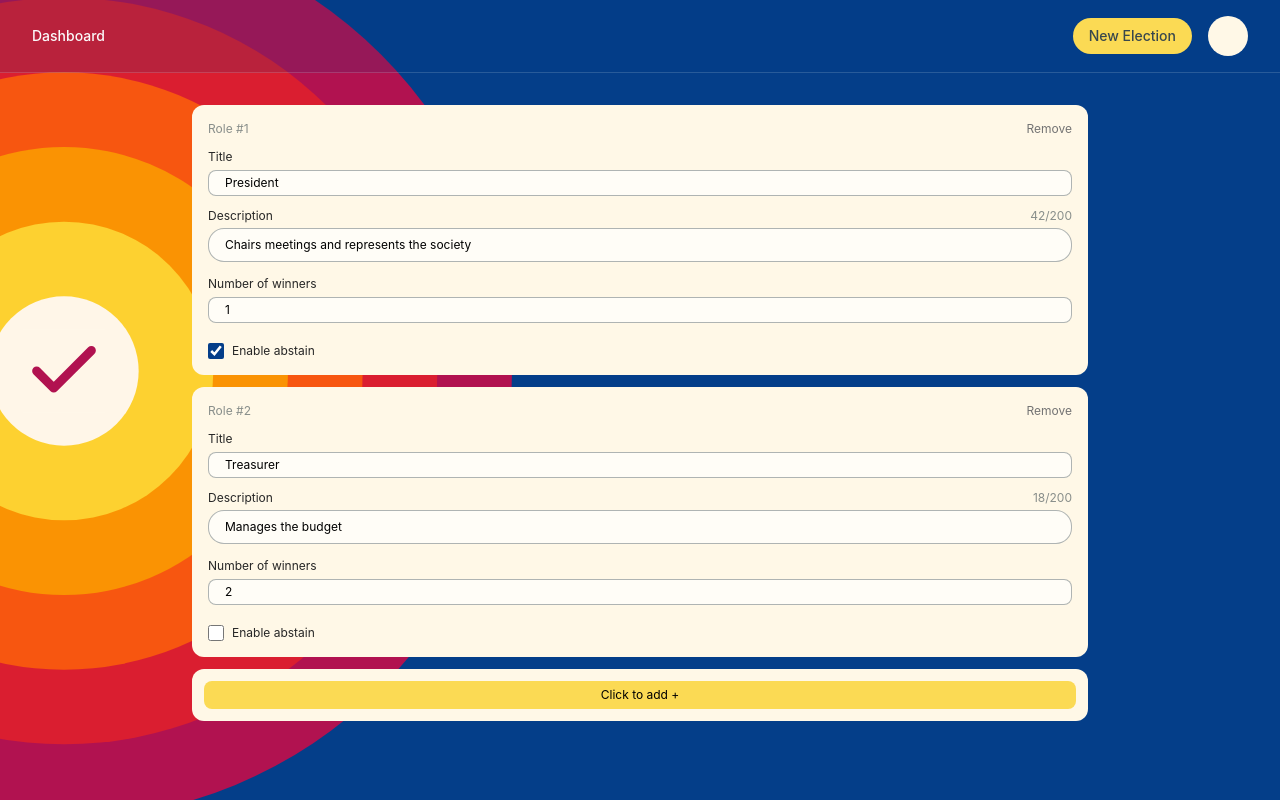
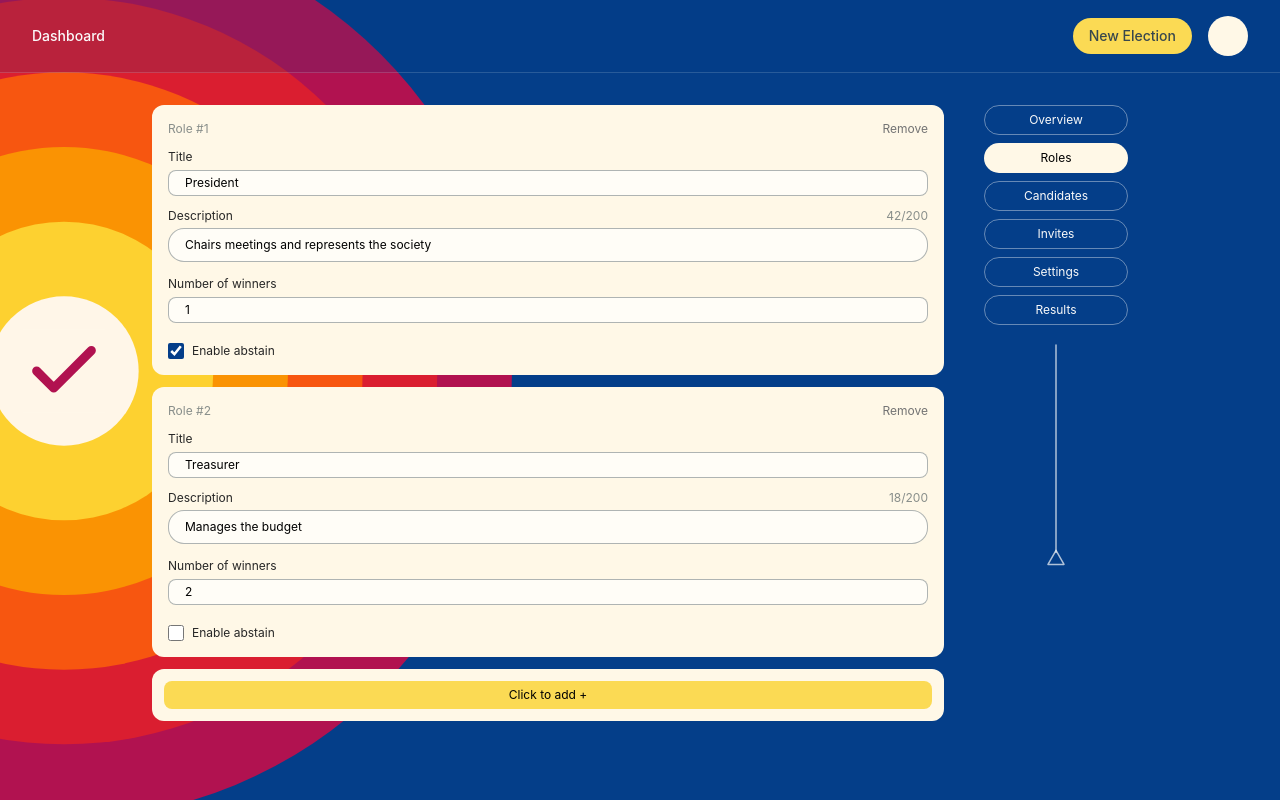
Before and after one commit to devsoc-unsw/trainee-chainsaw-man-26t2, a React (Vite) app in the folder client/: page /elections/1/roles in a window 1280 px wide. Built offline with nearby package versions, Linux system fonts and the light colour scheme.

Commit message:
Add nav bar with pull cord

```diff
--- /dev/null
+++ b/client/src/components/PullCord.tsx
@@ -0,0 +1,174 @@
+import { useEffect, useRef } from "react";
+// courtesy of verlet integration inspired by https://codepen.io/rudtjd2548/pen/rNrxopK
+
+const SEGMENTS = 14;
+const GRAVITY = 0.5;
+const DAMPING = 0.985;
+const STIFFNESS = 6;
+const ANCHOR = { x: 72, y: 0 };
+
+const BREEZE_RADIUS = 140;
+const BREEZE_FORCE = 0.7;
+
+type Point = { x: number; y: number; px: number; py: number };
+
+export function PullCord({
+    open,
+    onToggle,
+    length,
+    pointer,
+}: {
+    open: boolean;
+    onToggle: () => void;
+    length: number;
+    pointer: { x: number; y: number } | null;
+}) {
+    const svgRef = useRef<SVGSVGElement>(null);
+    const lineRef = useRef<SVGPolylineElement>(null);
+    const handleRef = useRef<SVGGElement>(null);
+
+    const points = useRef<Point[]>([]);
+    const pointerRef = useRef<{ x: number; y: number } | null>(null);
+    pointerRef.current = pointer;
+    const segLen = useRef(length / (SEGMENTS - 1));
+    const targetSegLen = useRef(length / (SEGMENTS - 1));
+
+    targetSegLen.current = length / (SEGMENTS - 1);
+
+    if (points.current.length === 0) {
+        points.current = Array.from({ length: SEGMENTS }, (_, i) => ({
+            x: ANCHOR.x,
+            y: ANCHOR.y + i * segLen.current,
+            px: ANCHOR.x,
+            py: ANCHOR.y + i * segLen.current,
+        }));
+    }
+
+    useEffect(() => {
+        let frame = 0;
+
+        const tick = () => {
+            const pts = points.current;
+            segLen.current += (targetSegLen.current - segLen.current) * 0.06;
+            const rest = segLen.current;
+            const rect = svgRef.current?.getBoundingClientRect();
+            const local =
+                pointerRef.current && rect
+                    ? {
+                        x: pointerRef.current.x - rect.left,
+                        y: pointerRef.current.y - rect.top,
+                    }
+                    : null;
+
+            for (let i = 1; i < pts.length; i++) {
+                const p = pts[i];
+                const vx = (p.x - p.px) * DAMPING;
+                const vy = (p.y - p.py) * DAMPING;
+                p.px = p.x;
+                p.py = p.y;
+                p.x += vx;
+                p.y += vy + GRAVITY;
+
+                // The rope leans toward the cursor — nearer is stronger, and
+                // lower segments swing more because they're less constrained.
+                if (local) {
+                    const dx = local.x - p.x;
+                    const dy = local.y - p.y;
+                    const dist = Math.hypot(dx, dy);
+                    if (dist < BREEZE_RADIUS && dist > 0.01) {
+                        const falloff = 1 - dist / BREEZE_RADIUS;
+                        const depth = i / pts.length;
+                        p.x += (dx / dist) * BREEZE_FORCE * falloff * depth;
+                        p.y += (dy / dist) * BREEZE_FORCE * falloff * depth * 0.4;
+                    }
+                }
+            }
+
+            for (let pass = 0; pass < STIFFNESS; pass++) {
+                pts[0].x = ANCHOR.x;
+                pts[0].y = ANCHOR.y;
+
+                for (let i = 0; i < pts.length - 1; i++) {
+                    const a = pts[i];
+                    const b = pts[i + 1];
+                    const dx = b.x - a.x;
+                    const dy = b.y - a.y;
+                    const dist = Math.hypot(dx, dy) || 0.001;
+                    const diff = (dist - rest) / dist / 2;
+                    const ox = dx * diff;
+                    const oy = dy * diff;
+
+                    if (i !== 0) {
+                        a.x += ox;
+                        a.y += oy;
+                    }
+                    b.x -= ox;
+                    b.y -= oy;
+                }
+            }
+
+            const tail = pts[pts.length - 1];
+            const prev = pts[pts.length - 2];
+            const angle = (Math.atan2(tail.y - prev.y, tail.x - prev.x) * 180) / Math.PI - 90;
+
+            lineRef.current?.setAttribute(
+                "points",
+                pts.map((p) => `${p.x.toFixed(1)},${p.y.toFixed(1)}`).join(" "),
+            );
+            handleRef.current?.setAttribute(
+                "transform",
+                `translate(${tail.x.toFixed(1)} ${tail.y.toFixed(1)}) rotate(${angle.toFixed(1)})`,
+            );
+
+            frame = requestAnimationFrame(tick);
+        };
+
+        frame = requestAnimationFrame(tick);
+        return () => cancelAnimationFrame(frame);
+    }, []);
+
+    const yank = () => {
+        const tail = points.current[points.current.length - 1];
+        tail.py = tail.y - 12;
+    };
+
+    return (
+        <button
+            type="button"
+            onClick={() => {
+                yank();
+                onToggle();
+            }}
+            aria-expanded={open}
+            aria-label={open ? "Close election menu" : "Open election menu"}
+            className="block w-full cursor-pointer bg-transparent p-0 text-left"
+        >
+            <svg
+                ref={svgRef}
+                width="100%"
+                height={length + 24}
+                className="overflow-visible"
+            >
+                <polyline
+                    ref={lineRef}
+                    fill="none"
+                    stroke="currentColor"
+                    strokeWidth={1.5}
+                    strokeLinecap="round"
+                    strokeLinejoin="round"
+                    className="text-on-dark/70"
+                />
+                <g ref={handleRef}>
+                    <path
+                        d="M 0 -2 L 8 12 L -8 12 Z"
+                        fill="none"
+                        stroke="currentColor"
+                        strokeWidth={1.5}
+                        strokeLinejoin="round"
+                        className="text-on-dark/70"
+                    />
+                </g>
+            </svg>
+        </button>
+    );
+}
--- a/client/src/routes/_authed/elections/$electionId.tsx
+++ b/client/src/routes/_authed/elections/$electionId.tsx
@@ -1,16 +1,69 @@
-import { createFileRoute, Outlet } from "@tanstack/react-router";
+import { createFileRoute, Link, Outlet } from "@tanstack/react-router";
+import { useCallback, useState } from "react";
+import { PullCord } from "@/components/PullCord";
 
 export const Route = createFileRoute("/_authed/elections/$electionId")({
   component: RouteComponent,
 });
 
+const TABS = [
+  { to: "/elections/$electionId", label: "Overview", exact: true },
+  { to: "/elections/$electionId/roles", label: "Roles", exact: false },
+  { to: "/elections/$electionId/candidates", label: "Candidates", exact: false },
+  { to: "/elections/$electionId/invites", label: "Invites", exact: false },
+  { to: "/elections/$electionId/settings", label: "Settings", exact: false },
+  { to: "/elections/$electionId/results", label: "Results", exact: false },
+] as const;
+
+const ROW = 40;
+const NAV_HEIGHT = TABS.length * ROW;
+
 function RouteComponent() {
+  const { electionId } = Route.useParams();
+  // nav bar open by default
+  const [open, setOpen] = useState(true);
+  const [pointer, setPointer] = useState<{ x: number; y: number } | null>(null);
+  const toggle = useCallback(() => setOpen((o) => !o), []);
+
   return (
-    <div className="flex justify-center gap-16 p-8">
-      <div className="min-w-0 flex-1 max-w-4xl">
+    <div className="mx-auto flex w-full max-w-5xl gap-10 px-6 py-8">
+      <div className="min-w-0 flex-1">
         <Outlet />
       </div>
+
       {/* navigation bar */}
+      <div
+        className="w-36 shrink-0"
+        onPointerMove={(e) => setPointer({ x: e.clientX, y: e.clientY })}
+        onPointerLeave={() => setPointer(null)}
+      >
+        {/* Pills slide down out from behind the header when pulled open */}
+        <div
+          className="overflow-hidden transition-[height] duration-500 ease-out"
+          style={{ height: open ? NAV_HEIGHT : 0 }}
+        >
+          <nav aria-hidden={!open} className="flex flex-col gap-2">
+            {TABS.map((tab) => (
+              <Link
+                key={tab.label}
+                to={tab.to}
+                params={{ electionId }}
+                activeOptions={{ exact: tab.exact }}
+                tabIndex={open ? undefined : -1}
+                className="rounded-full border border-on-dark/40 px-4 py-1.5 text-center text-xs"
+                activeProps={{
+                  className: "bg-card text-xs border-transparent",
+                }}
+                inactiveProps={{ className: "text-on-dark" }}
+              >
+                {tab.label}
+              </Link>
+            ))}
+          </nav>
+        </div>
+
+        <PullCord open={open} onToggle={toggle} length={open ? 200 : 420} pointer={pointer}/>
+      </div>
     </div>
   );
 }
```
